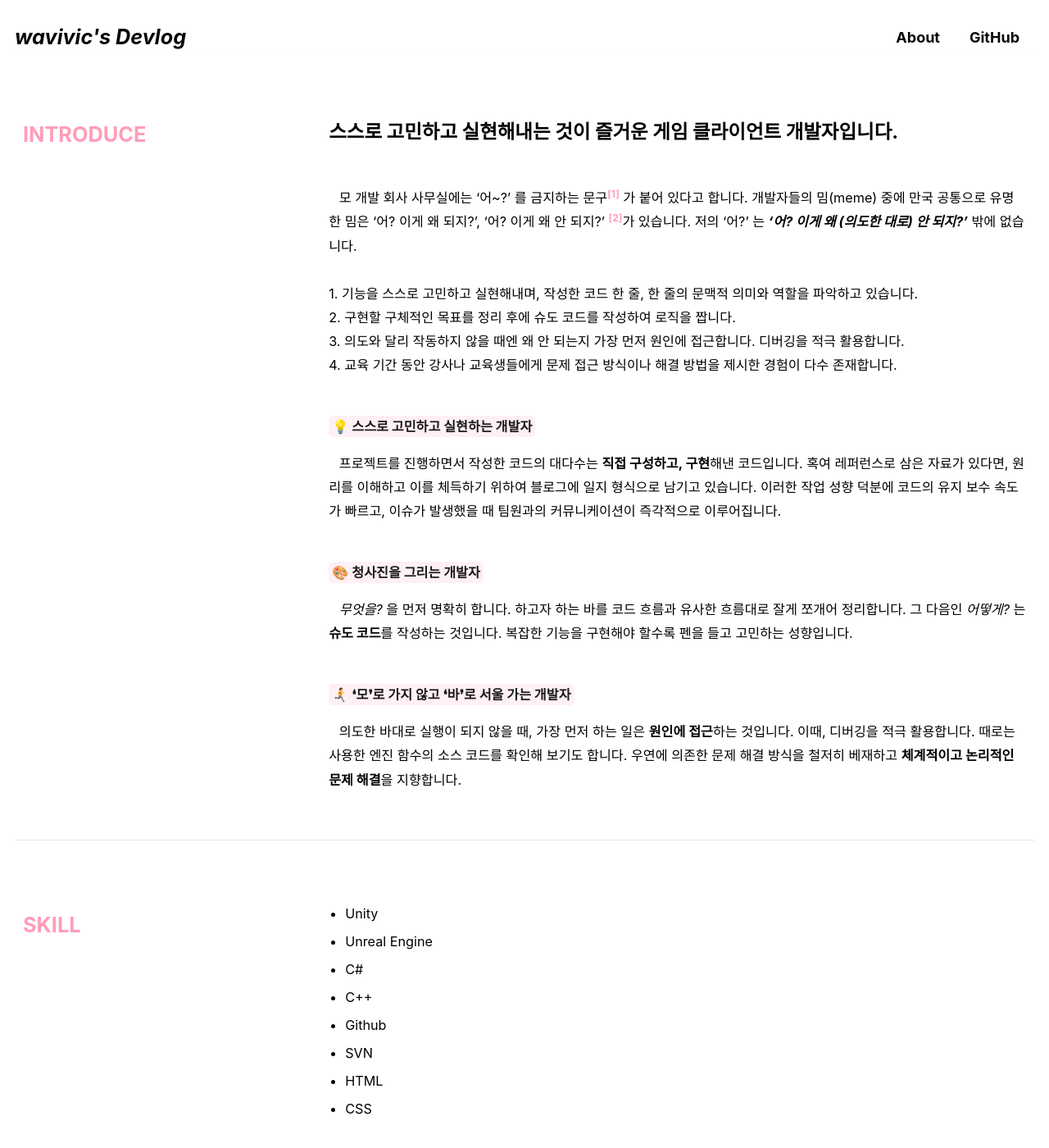
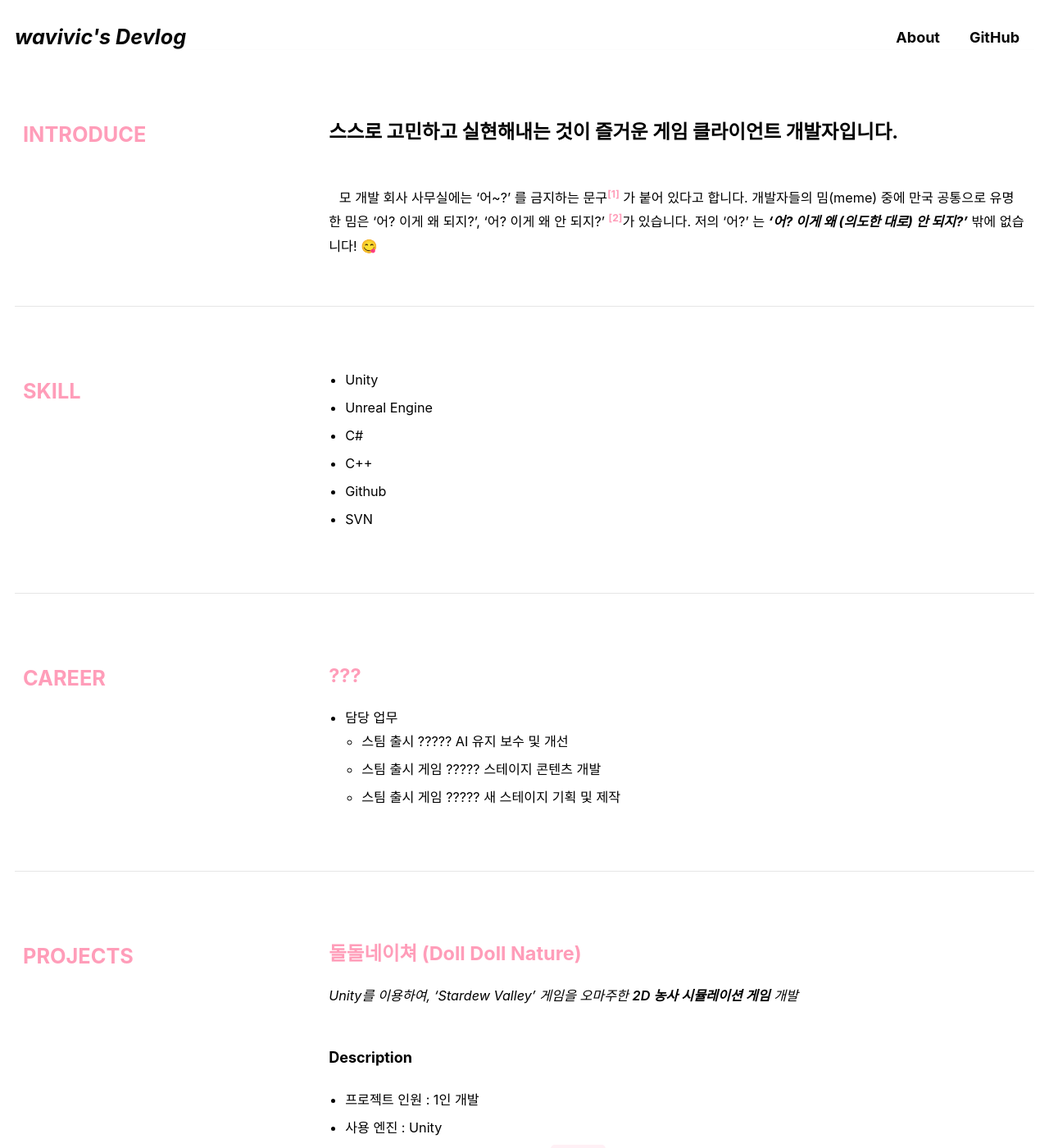
Before and after one commit to wavivic/wavivic.github.io, a Jekyll site: the page built from _pages/about.md, in a window 1280 px wide and 1400 px high, scrolled down 590 px. Shown: the whole window at 82% size. Built offline with Jekyll 4.4.1, drawn with Linux system fonts in a browser that asks for light colours; cached includes are drawn as plain includes; some web fonts are replaced; some of the changed text lies outside the part shown.

Commit message:
fix : [about]

```diff
--- a/_pages/about.md
+++ b/_pages/about.md
@@ -81,30 +81,7 @@ comments: false
 &ensp; 모 개발 회사 사무실에는 ‘어~?’ 를 금지하는
 문구<div class="hover-image-container"><a href="#"><sup>[1]</sup></a><img src="\assets\images\posts_img\about/first.jpg" width="400"></div>
 가 붙어 있다고 합니다. 개발자들의 밈(meme) 중에 만국 공통으로 유명한 밈은 ‘어? 이게 왜 되지?’, ‘어? 이게 왜 안 되지?’<div class="hover-image-container">
-<a href="#"><sup>[2]</sup></a><img src="\assets\images\posts_img\about/second.png" width="400"></div>가 있습니다. 저의 ‘어?’ 는 <i><b>‘어? 이게 왜 (의도한 대로) 안 되지?’</b></i> 밖에 없습니다.
-
-<br><br>
-
-1. 기능을 스스로 고민하고 실현해내며, 작성한 코드 한 줄, 한 줄의 문맥적 의미와 역할을 파악하고 있습니다.<br>
-2. 구현할 구체적인 목표를 정리 후에 슈도 코드를 작성하여 로직을 짭니다.<br>
-3. 의도와 달리 작동하지 않을 때엔 왜 안 되는지 가장 먼저 원인에 접근합니다. 디버깅을 적극 활용합니다.<br>
-4. 교육 기간 동안 강사나 교육생들에게 문제 접근 방식이나 해결 방법을 제시한 경험이 다수 존재합니다.
-
-<br><br>
-<p></p>
-
-<p><mark><b>💡 스스로 고민하고 실현하는 개발자</b></mark></p>
-
-&ensp; 프로젝트를 진행하면서 작성한 코드의 대다수는 <b>직접 구성하고, 구현</b>해낸 코드입니다. 혹여 레퍼런스로 삼은 자료가 있다면, 원리를 이해하고 이를 체득하기 위하여 블로그에 일지 형식으로 남기고 있습니다. 이러한 작업 성향 덕분에 코드의 유지 보수 속도가 빠르고, 이슈가 발생했을 때 팀원과의 커뮤니케이션이 즉각적으로 이루어집니다.
-
-<br><br>
-<p><mark><b>🎨 청사진을 그리는 개발자</b></mark></p>
-&ensp; <i>무엇을?</i> 을 먼저 명확히 합니다. 하고자 하는 바를 코드 흐름과 유사한 흐름대로 잘게 쪼개어 정리합니다. 그 다음인 <i>어떻게?</i> 는 <b>슈도 코드</b>를 작성하는 것입니다. 복잡한 기능을 구현해야 할수록 펜을 들고 고민하는 성향입니다.
-
-<br><br>
-<p><mark><b>🏃‍➡️ ❛모❜로 가지 않고 ❛바❜로 서울 가는 개발자</b></mark></p>
-
-&ensp; 의도한 바대로 실행이 되지 않을 때, 가장 먼저 하는 일은 <b>원인에 접근</b>하는 것입니다. 이때, 디버깅을 적극 활용합니다. 때로는 사용한 엔진 함수의 소스 코드를 확인해 보기도 합니다. 우연에 의존한 문제 해결 방식을 철저히 베재하고 <b>체계적이고 논리적인 문제 해결</b>을 지향합니다.
+<a href="#"><sup>[2]</sup></a><img src="\assets\images\posts_img\about/second.png" width="400"></div>가 있습니다. 저의 ‘어?’ 는 <i><b>‘어? 이게 왜 (의도한 대로) 안 되지?’</b></i> 밖에 없습니다! 😋
 
 </div></div>
 
@@ -127,8 +104,6 @@ comments: false
 - C++
 - Github
 - SVN
-- HTML
-- CSS
 
 " | markdownify }}
 </div>
@@ -142,14 +117,12 @@ comments: false
 </div>
 <div class="column2">
 {{ "
-## <font color=ff9db9>Geniesoft</font>
+## <font color=ff9db9>???</font>
 
-- 직급 : 인턴
-- 기간 : 2024. 10. 21 ~ 2024. 12. 13
 - 담당 업무
-  - 더스트 더비 (Dust Derby) AI 유지 보수 및 개선
-  - 더스트 더비 (Dust Derby) 장난감 스테이지 콘텐츠 개발
-  - 더스트 더비 (Dust Derby) 새 스테이지 기획 및 제작
+  - 스팀 출시 ????? AI 유지 보수 및 개선
+  - 스팀 출시 게임 ????? 스테이지 콘텐츠 개발
+  - 스팀 출시 게임 ????? 새 스테이지 기획 및 제작
 
 " | markdownify }}
 </div></div>
@@ -386,42 +359,3 @@ Tile</mark>
 </div>
 </div>
 - - -
-
-<div class="two-columns">
-<div class="column1">
-{{ "# EDUCATION" | markdownify }}
-</div>
-<div class="column2">
-{{ "
-
-## <font color=ff9db9>The국제직업전문학교</font>
-
-<i>C#, Unity를 이용한 게임 개발 및 에셋 디자이너 양성 과정 6기</i>
-<br><br>
-
-- 2023.07 ~ 2024.01 (6개월)
-- 총 880 시간 과정
-- 팀 프로젝트 2개, 개인 프로젝트 2개 완성 커리큘럼
-- 성과 발표회 최우수 수상
-
-<mark>C#</mark> <mark>Unity</mark> <mark>3ds Max</mark> <mark>Unreal</mark>
-<br><br>
-
-- - -
-
-## <font color=ff9db9>GCC 사관학교</font>
-
-<i>Unreal 엔진을 활용한 멀티 플랫폼 게임 개발자 양성 과정</i>
-<br><br>
-
-- 2024.03 ~ 2024.10 (7개월)
-- 총 1200 시간 과정
-- C++, Blueprint
-- 개임 프로젝트 1개, 팀 프로젝트 1개 완성 커리큘럼
-
-<mark>C++</mark> <mark>Unreal Engine</mark> <mark>Blueprint</mark> <mark>Github</mark>
-<br><br>
-
-" | markdownify }}
-</div>
-</div>
```
